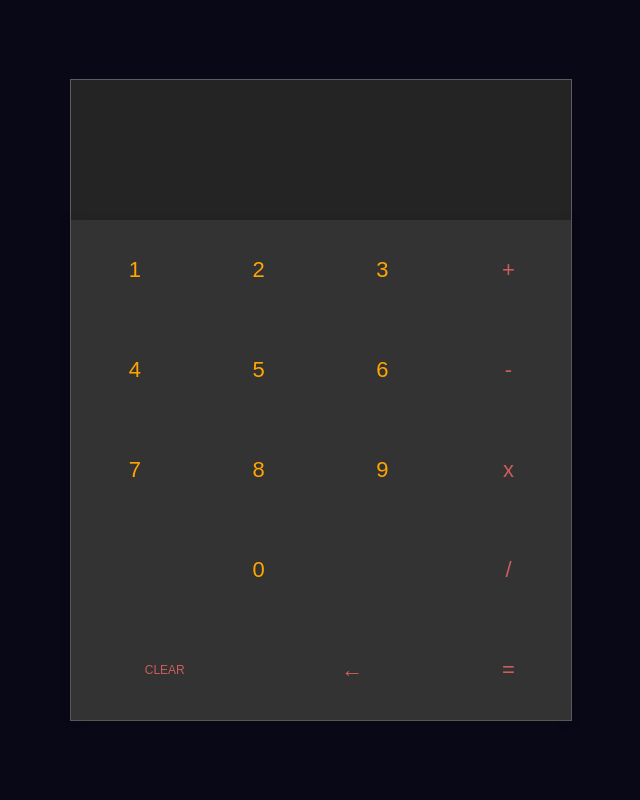
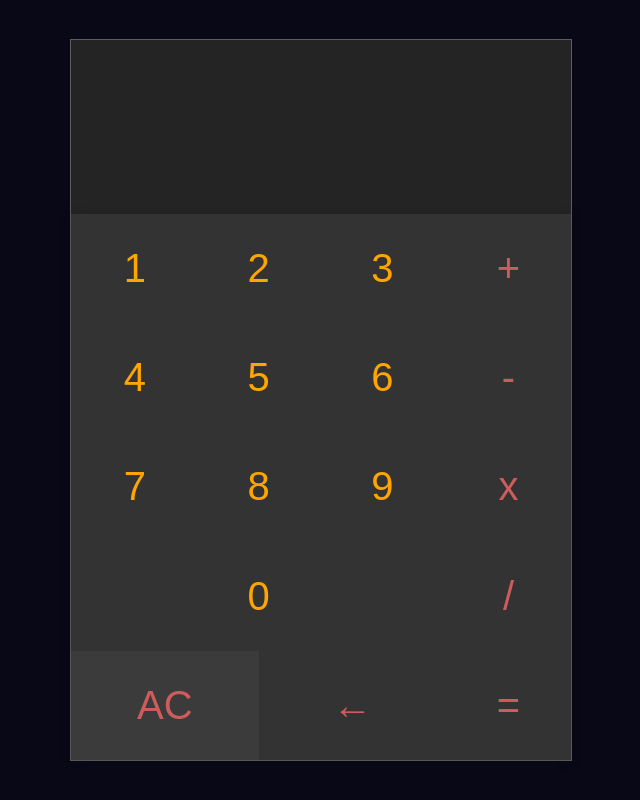
Before and after one commit to jcgallardo/calculadora-react, a React (Create React App) app: page / in a window 1280 px wide. Shown: the whole page, without its empty margins (319-959 px from the left). Built offline with nearby package versions, Linux system fonts and the light colour scheme.

Commit message:
ajustes css

```diff
--- a/src/App.css
+++ b/src/App.css
@@ -19,7 +19,7 @@ body{
     position: relative;
     background-color: #333;
     border: 1px solid rgba(255,255,255,0.2);
-    height: 80vh;
+    height: 90vh;
     width: 90vw;
     max-width: 500px;
 }
@@ -27,19 +27,20 @@ body{
 .result-label{
     display: flex;
     flex-direction: column;
-    flex: 1 1 20%;
     padding: 20px 20px;
     justify-content: center;
-    font-size: 36px;
+    font-size: 8vh;
     background-color: rgba(0,0,0, 0.3);
     color:white;
     text-align: right;
+    height: calc(20% + 4vh);
 }
 
 .result-label .result-total{
-    font-size: 14px;
+    font-size: 4vh;
     line-height: 14px;
-    padding: 20px 0;
+    margin: 10px 0 0 0;
+    color: #AAA;
 }
 
 .calculadora .grid{
@@ -71,7 +72,6 @@ body{
 
 .calculadora .grid .functions{
     display: flex;
-    flex-direction: row;
     flex: 1 1 20%;
 }
 
@@ -100,30 +100,24 @@ body{
     background-color: rgba(255,255,255,0.5);
 }
 .calculadora .grid button{
-    border: 0;
+    display: flex;
+    justify-content: center;
+    align-items: center;
     font: inherit;
     overflow: visible;
     padding: 0;
     appearance: button;
-    -webkit-appearance: button; /* for input */
     user-select: none;
-    -webkit-user-select: none; /* for button */
-    -moz-user-select: none;
-    -ms-user-select: none;
     background-color: transparent;
-
-    font-size: 22px;
+    font-size: 5vh;
     font-family: fantasy;
-    transition: border ease-in-out 0.3s;
     cursor: pointer;
-
-    display: flex;
-    justify-content: center;
-    align-items: center;
+    border: 1px solid transparent;
+    transition: border-color ease-in-out 0.2s;
 }
 
 .calculadora .grid button:hover{
-    border: 1px solid rgba(255,255,255,0.2);
+    border-color: inherit;
 }
 
 .calculadora .grid .functions button{
--- a/src/components/Button/Button.css
+++ b/src/components/Button/Button.css
@@ -1,4 +1,4 @@
 .button-long-text {
-    font-size: 12px !important;
-    line-height: 87px !important;
+    text-transform: uppercase;
+    background-color: rgba(128, 128,128, 0.1) !important;
 }
--- a/src/components/Functions.jsx
+++ b/src/components/Functions.jsx
@@ -8,7 +8,7 @@ const Functions = ({className, onContentClear, onDelete}) => {
 
     return (
         <section className={ functionsClass }>
-            <Button key={ `function-button-clear` } onClick={ onContentClear } type="button-long-text">CLEAR</Button>
+            <Button key={ `function-button-clear` } onClick={ onContentClear } type="button-long-text">AC</Button>
             <Button key={ `function-button-undo` } onClick={ onDelete }>&#8592;</Button>
         </section>
     )
```
